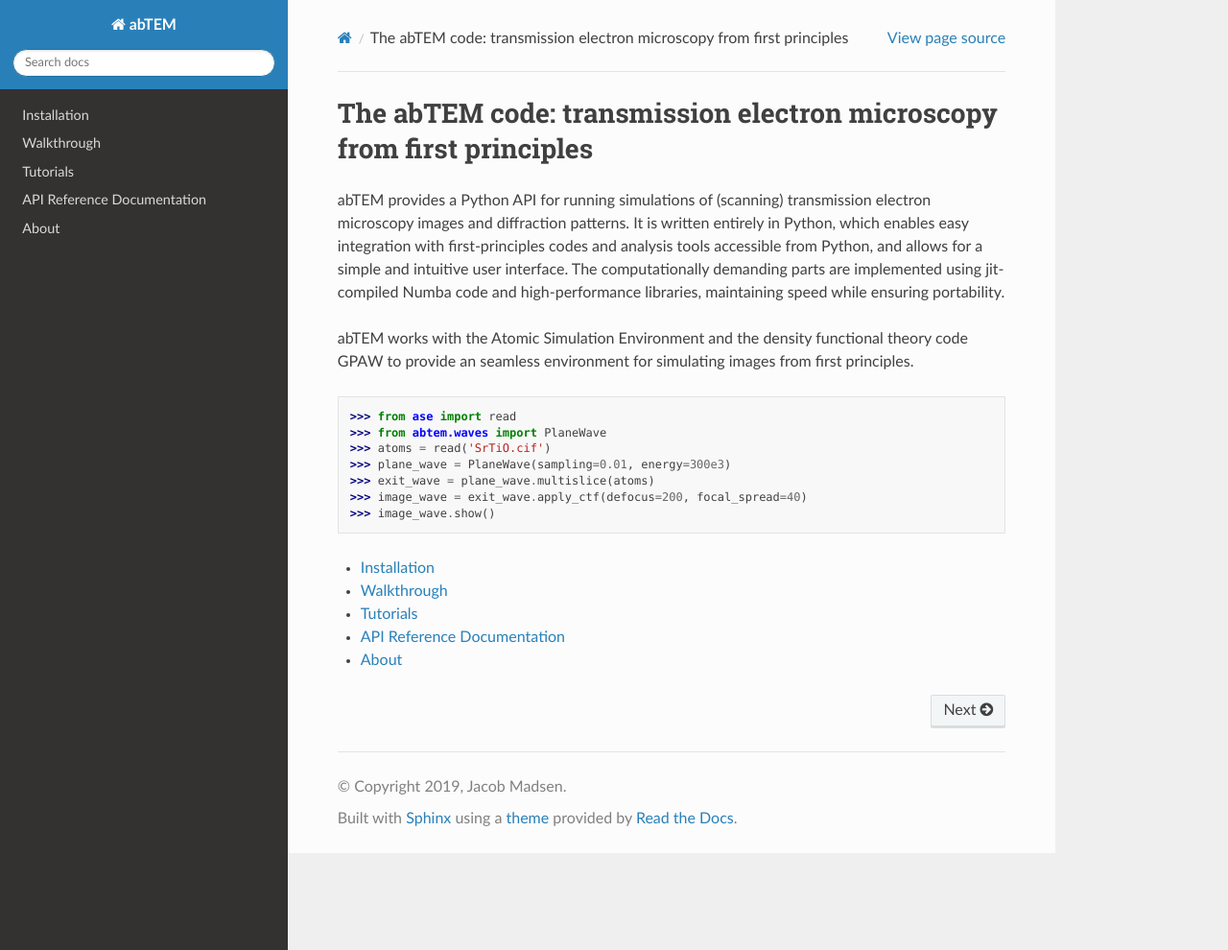
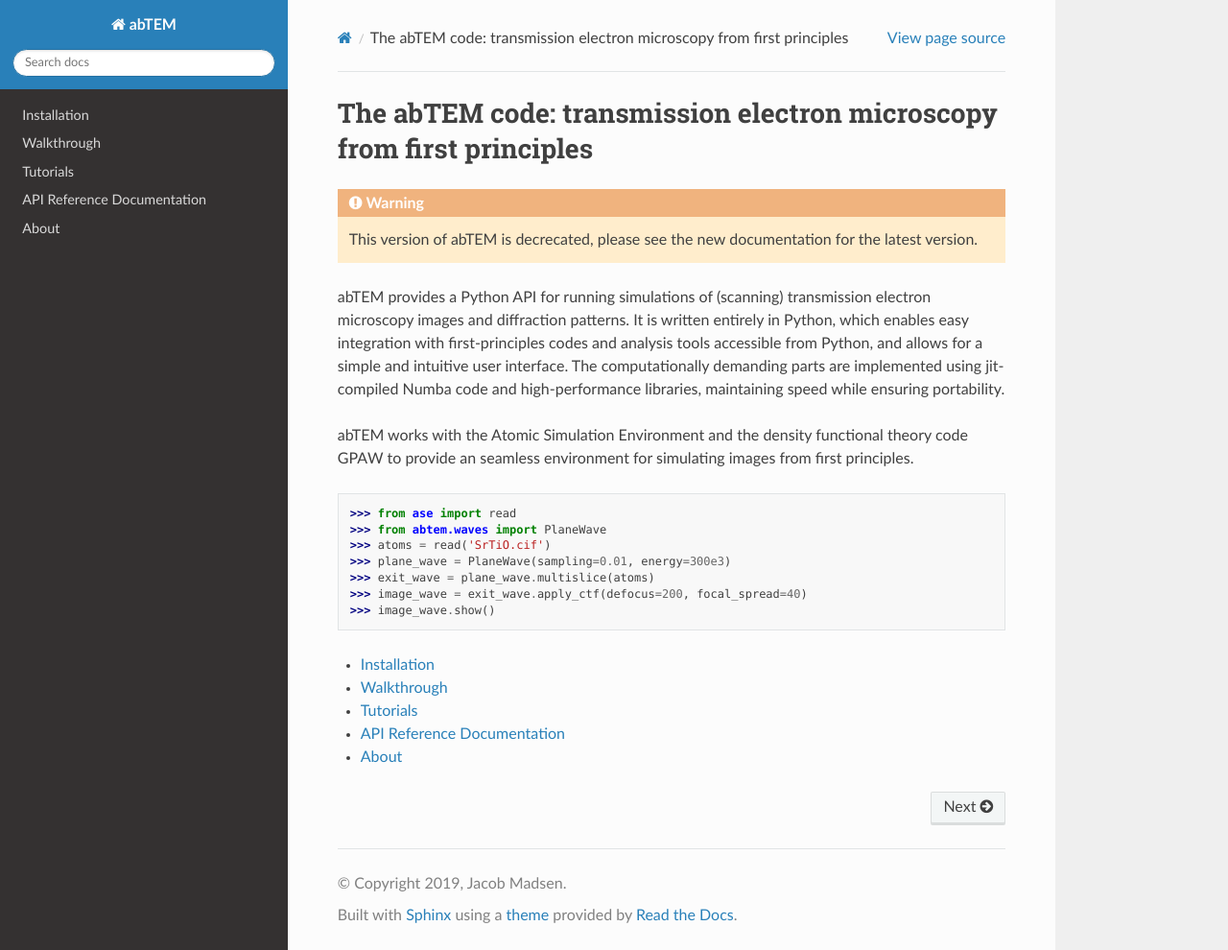
Before and after one commit to abTEM/abTEM, a Sphinx documentation site: the page built from docs/source/index.rst, in a window 1280 px wide and 990 px high. Shown: the whole window at 96% size. Built offline with Sphinx 7.4.7 and the Read the Docs theme 2.0.0, drawn with Linux system fonts in a browser that asks for light colours; pages that are not in the unit, such as notebooks, are missing from menus.

Commit message:
update to doc landing page

```diff
--- a/docs/source/index.rst
+++ b/docs/source/index.rst
@@ -5,6 +5,10 @@
 
 The abTEM code: transmission electron microscopy from first principles
 ======================================================================
+
+.. warning::
+   This version of abTEM is decrecated, please see the new documentation for the latest version.
+
 
 abTEM provides a Python API for running simulations of (scanning) transmission electron microscopy images and diffraction
 patterns. It is written entirely in Python, which enables easy integration with first-principles codes and analysis tools
```
